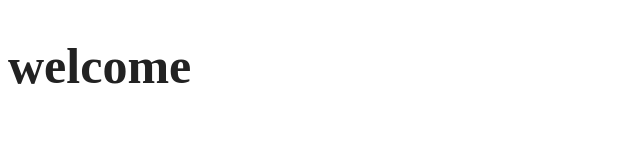
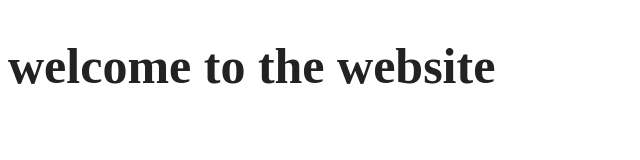
Before and after one commit to KetanNiranjan8858/Anuj0kumar, a plain HTML site: page index.html in a window 1280 px wide. Shown: the whole page, without its empty margins (0-640 px from the left). Drawn offline with Linux system fonts and the light colour scheme.

Commit message:
Update index.html

```diff
--- a/index.html
+++ b/index.html
@@ -10,5 +10,5 @@
 <script src="script.js" ></script>
 </head>
 <body>
-<h1> welcome </h1>
+<h1> welcome to the website </h1>
 </body>
```
